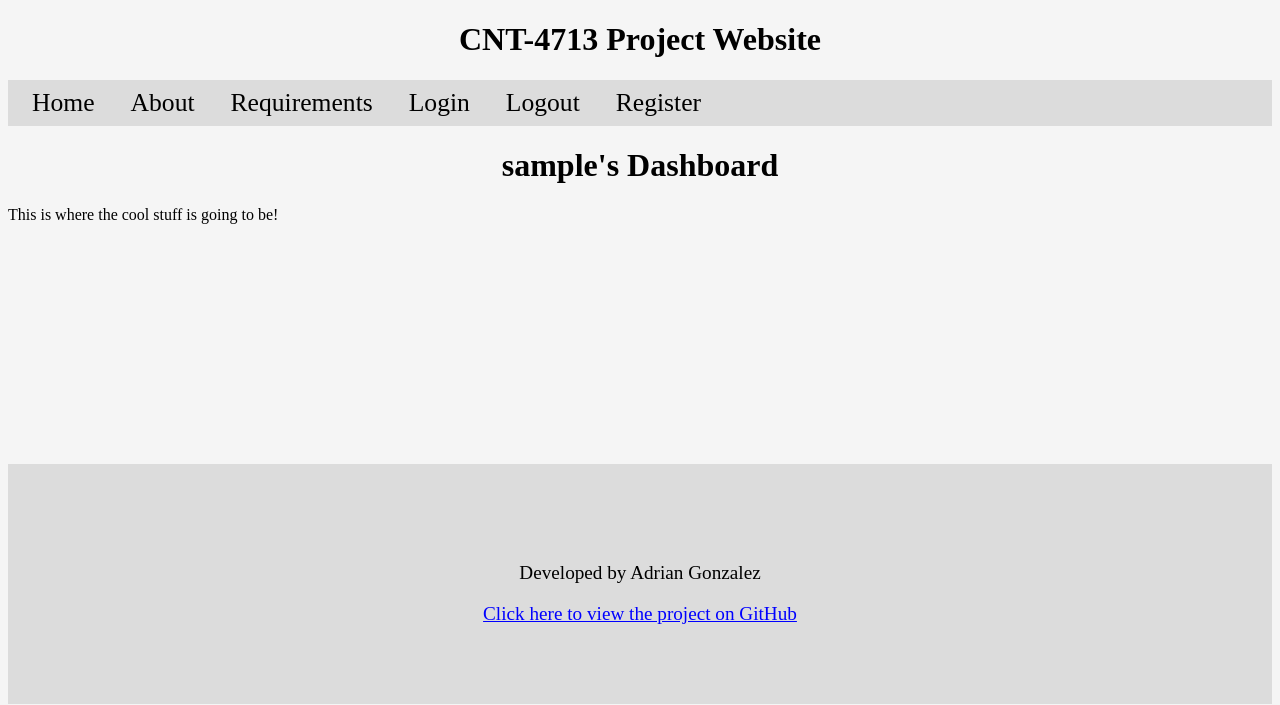
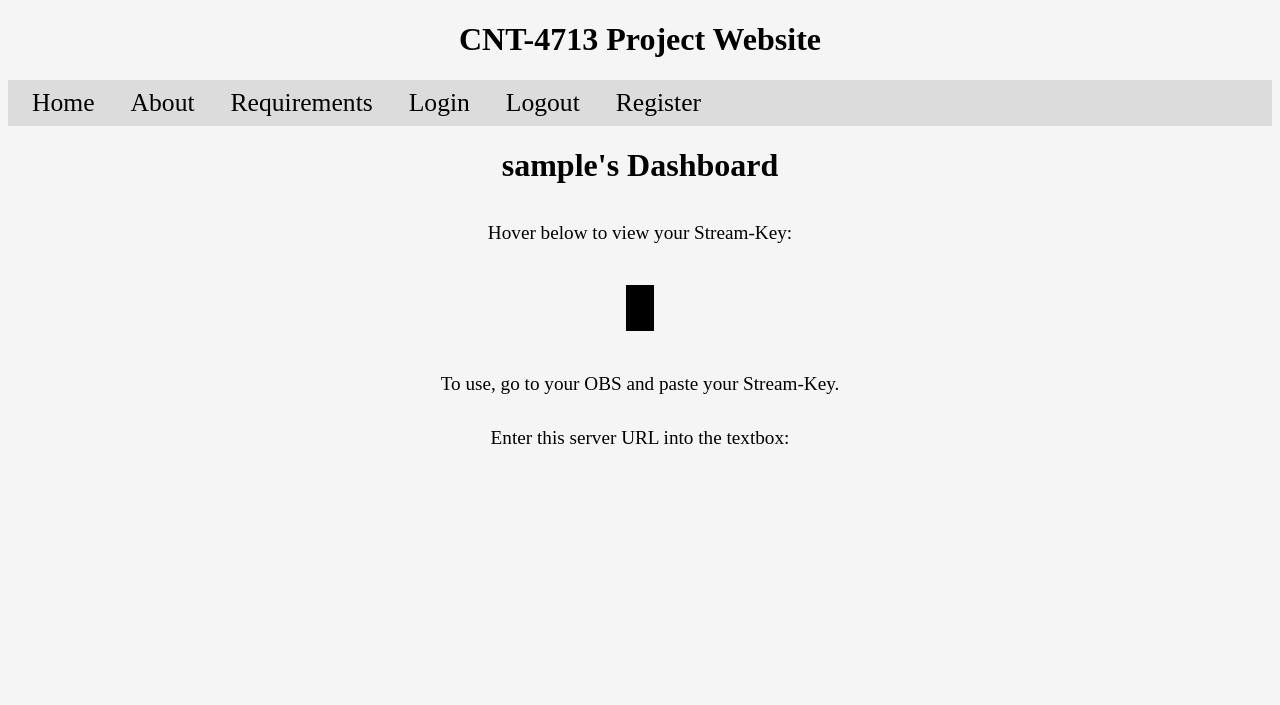
Before and after one commit to AdrianGonz97/CNT-4713-Final-Project, a Flask app: page /dashboard in a window 1280 px wide. Shown: the top 705 px of the page. Run offline with Flask 2, Linux system fonts and the light colour scheme; the visitor is signed in with stand-in values (Sample User, id 1).

Commit message:
Added login functionality with stream key access in the dashboard.

```diff
--- a/main.py
+++ b/main.py
@@ -37,6 +37,7 @@
         # generates a random stream key
         letters = string.ascii_letters
         self.streamkey = ''.join(random.choice(letters) for i in range(25))
+        print(self.streamkey)
 
 # routes to home page
 @app.route("/")
@@ -55,25 +56,34 @@
         # check if the user exists in the db
         found_user = users.query.filter_by(username=username).first()
         if found_user:
-            print(found_user)
-
-        # creates a session for the user
-        session["user"] = username
-        flash("You have successfully logged in!")
-        return redirect(url_for("dashboard"))
+            # if found, check credentials
+            if password == found_user.password:
+                session["username"] = found_user.username
+                session["streamkey"] = found_user.streamkey
+                # creates a session for the user
+                session["user"] = username
+                flash("You have successfully logged in!")
+                return redirect(url_for("dashboard"))
+            else: # if the passwords don't match
+                flash("Username and password do not match!")
+                return redirect(url_for("login"))
+        else: # if the user dne
+            flash("Username does not exist!")
+            return redirect(url_for("login"))
     else:
         # route to dashboard if user is already logged in
-        if "user" in session:
+        if "username" in session and "streamkey" in session:
             return redirect(url_for("dashboard"))
-
-        return render_template("login.html")
+        else:
+            return render_template("login.html")
 
 # user logout page
 @app.route("/logout")
 def logout():
-    if "user" in session:
-        user = session["user"]
-        session.pop("user", None)
+    if "username" in session:
+        user = session["username"]
+        session.pop("username", None)
+        session.pop("streamkey", None)
         flash(f"You have logged out as {user}!", "info")
     return redirect(url_for("login"))
 
@@ -94,7 +104,7 @@
                     flash("Username already exists!")
                     return redirect(url_for("register"))
                 else:
-                    # creates a user model
+                    # success! creates a user model
                     user = users(username, password, "", "")
                     # adds user to the db and commits
                     db.session.add(user)
@@ -114,10 +124,11 @@
 @app.route("/dashboard")
 def dashboard():
     # if a user already has a session..
-    if "user" in session:
+    if "username" in session and "streamkey" in session:
         # route user to dashboard
-        user = session["user"]
-        return render_template("dashboard.html", username=user)
+        username = session["username"]
+        streamkey = session["streamkey"]
+        return render_template("dashboard.html", username=username, streamkey=streamkey)
     else: # otherwise, send to login
         flash("You need to be logged in to access the dashboard!")
         return redirect(url_for("login"))
--- /dev/null
+++ b/static/styles/_dashboard.scss
@@ -0,0 +1,18 @@
+@import "mixins", "variables";
+
+.dashboard-container {
+    @include flexCenter(column);
+}
+
+.dashboard-p-label {
+    font-size: $smFontSize;
+    margin: 1rem;
+}
+.stream-key {
+    padding: 0.5rem;
+    font-size: $mdFontSize;
+    background-color: black;
+    &:hover {
+        background-color: transparent;
+    }
+}
--- a/static/styles/style.css
+++ b/static/styles/style.css
@@ -90,6 +90,37 @@
 
 form label {
   font-size: 1.2rem;
+}
+
+.dashboard-container {
+  display: -webkit-box;
+  display: -ms-flexbox;
+  display: flex;
+  -webkit-box-pack: center;
+      -ms-flex-pack: center;
+          justify-content: center;
+  -webkit-box-align: center;
+      -ms-flex-align: center;
+          align-items: center;
+  -webkit-box-orient: vertical;
+  -webkit-box-direction: normal;
+      -ms-flex-direction: column;
+          flex-direction: column;
+}
+
+.dashboard-p-label {
+  font-size: 1.2rem;
+  margin: 1rem;
+}
+
+.stream-key {
+  padding: 0.5rem;
+  font-size: 1.6rem;
+  background-color: black;
+}
+
+.stream-key:hover {
+  background-color: transparent;
 }
 
 body {
--- a/static/styles/style.scss
+++ b/static/styles/style.scss
@@ -1,4 +1,5 @@
-@import "variables", "mixins", "requirements", "login", "register";
+@import "variables", "mixins";
+@import "requirements", "login", "register", "dashboard";
 
 body {
     background: $globalBackgroundColor;
--- a/templates/dashboard.html
+++ b/templates/dashboard.html
@@ -9,5 +9,10 @@
     {% endif %}
 {% endwith %}
 <h1>{{username}}'s Dashboard</h1>
-<p>This is where the cool stuff is going to be!</p>
+<div class="dashboard-container">
+    <p class="dashboard-p-label">Hover below to view your Stream-Key:</p>
+    <p class="stream-key">{{streamkey}}</p>
+    <p class="dashboard-p-label">To use, go to your OBS and paste your Stream-Key.</p>
+    <p class="dashboard-p-label">Enter this server URL into the textbox:</p>
+</div>
 {% endblock %}
```
Also changed, not shown: 1 other file.
